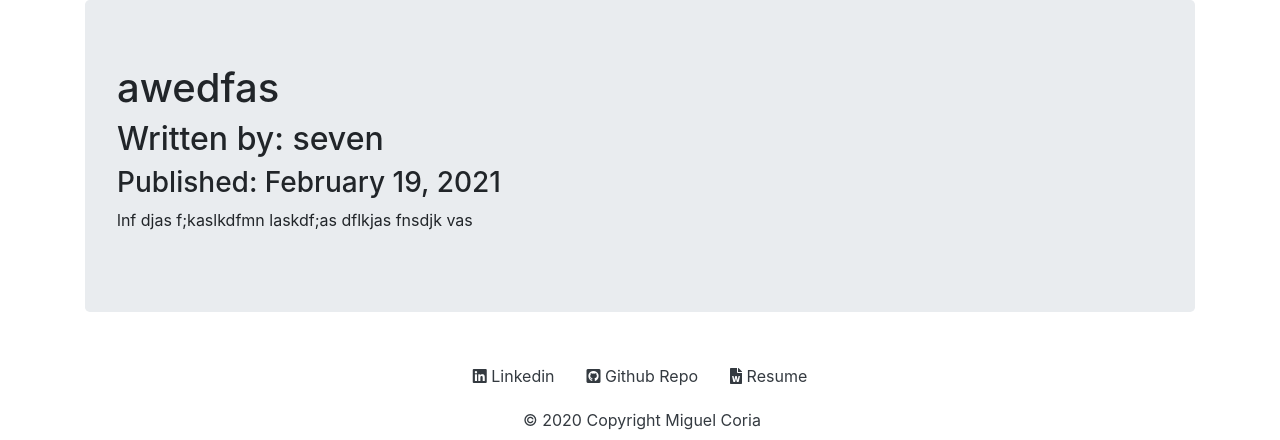
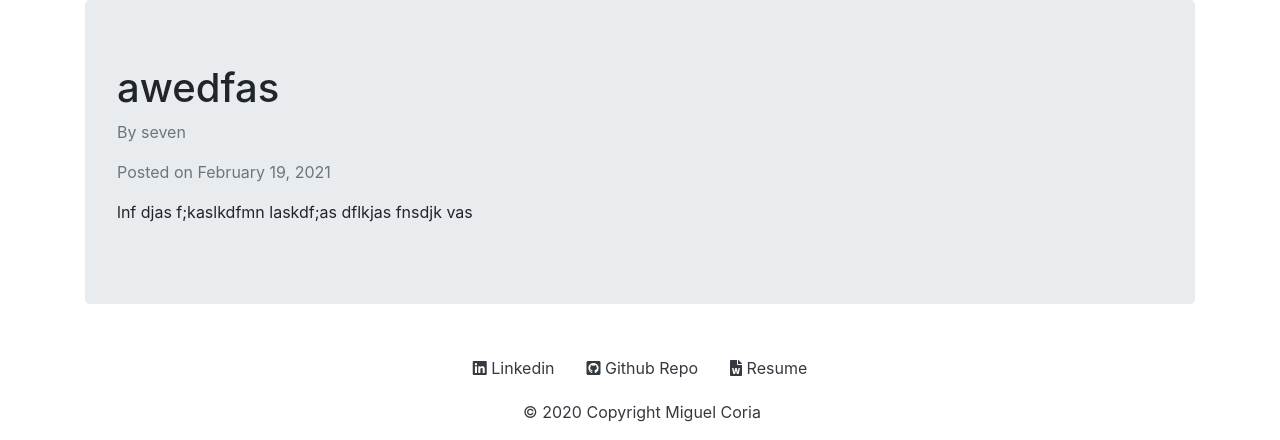
Before and after one commit to miguelcoria94/Impact, a Flask app: page /1 in a window 1280 px wide. Shown: the part 71-511 px from the top of the page. Run offline with Flask 2, Linux system fonts and the light colour scheme; data comes from the database, SQL or seed files in the repository; some libraries are stand-ins or nearby versions.

Commit message:
done with post page

```diff
--- a/impact/templates/blog_post.html
+++ b/impact/templates/blog_post.html
@@ -2,8 +2,8 @@
 {% block content %}
 <div class="jumbotron">
   <h1>{{ post.title }}</h1>
-  <h2>Written by: {{post.author.username}}</h2>
-  <h3>Published: {{ post.date.strftime('%B %d, %Y') }}</h3>
+  <p class="text-muted">By {{post.author.username}}</p>
+  <p class="text-muted">Posted on {{ post.date.strftime('%B %d, %Y') }}</p>
   <p>{{post.text}}</p>
    {% if post.author == current_user %}
      <div>
```
